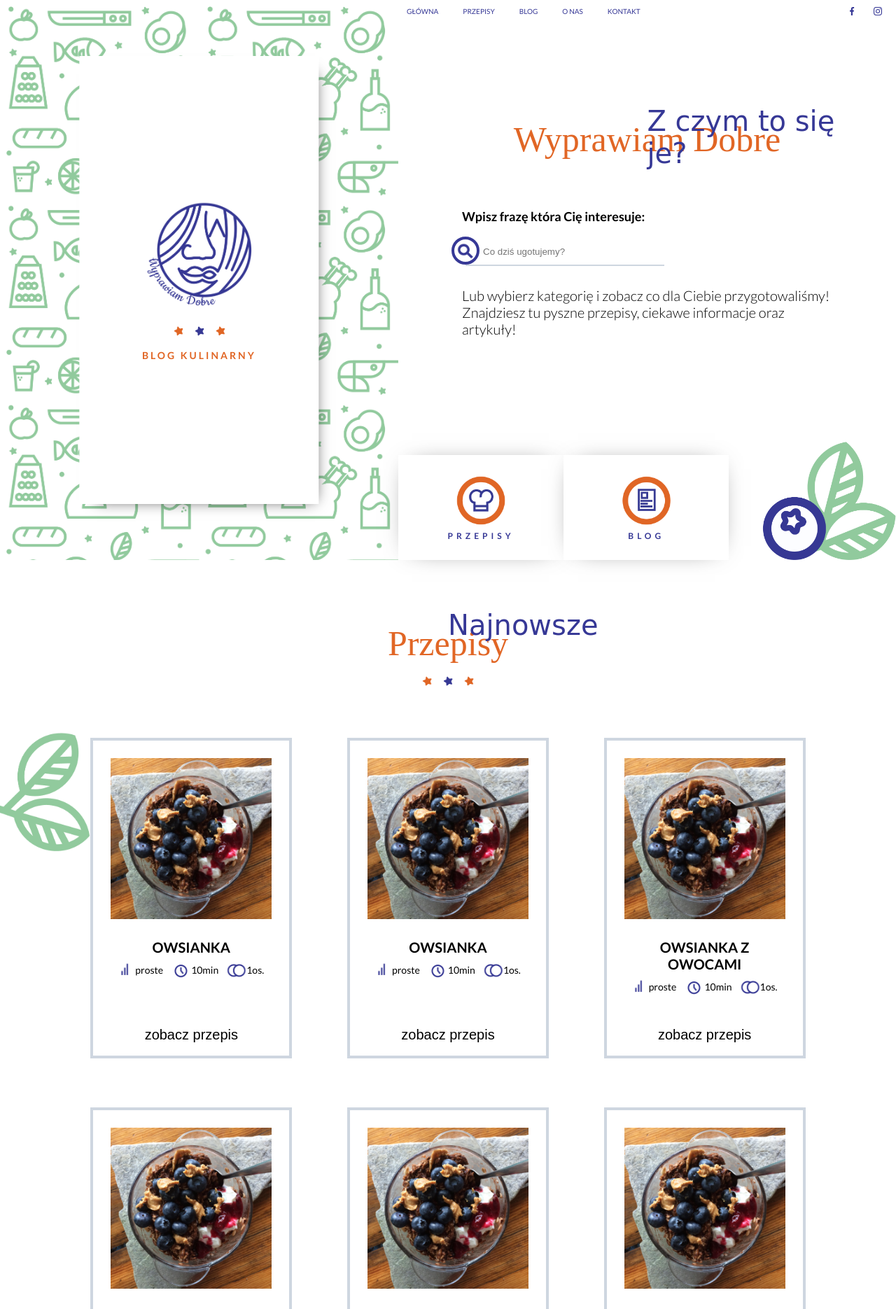
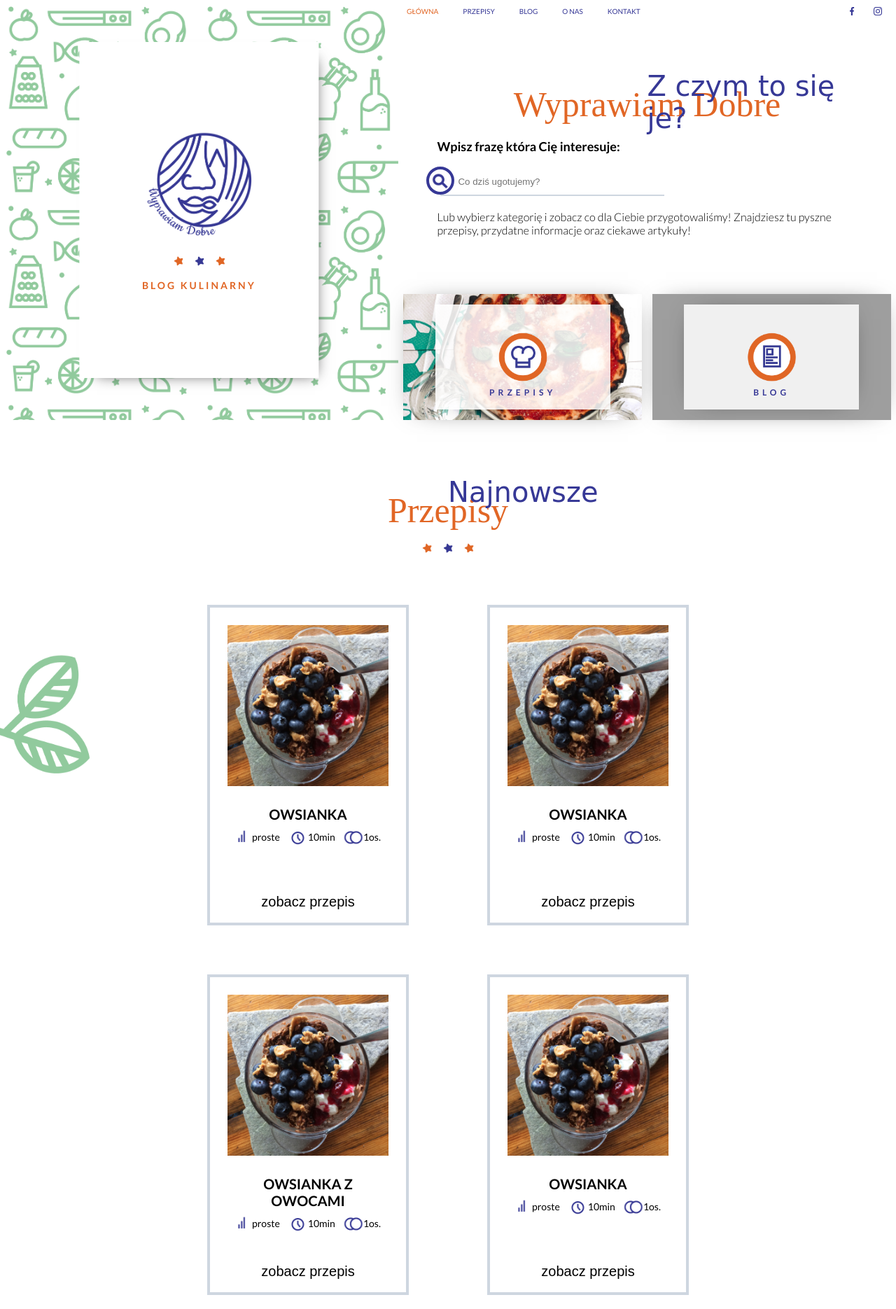
Before and after one commit to BartYan/Wyprawiam-Dobre, a PHP site: page / in a window 1280 px wide. Shown: the top 1870 px of the page at 70% size. Run offline with PHP 8.4, Linux system fonts and the light colour scheme; grey boxes are pictures that could not be loaded.

Commit message:
infoBox changes

```diff
--- a/index.html
+++ b/index.html
@@ -32,7 +32,7 @@
       <!--THE OVERLAY-->
       <div id="overlay_menu" class="nav_overlay">
         <div class="nav_overlay-content">
-          <!--<a href="#" class="nav_overlay-content--link">główna</a>-->
+          <a href="#" class="nav_overlay-content--link">główna</a>
           <a href="#" class="nav_overlay-content--link">przepisy</a>
           <a href="#" class="nav_overlay-content--link">blog</a>
           <a href="#" class="nav_overlay-content--link">o nas</a>
@@ -42,7 +42,7 @@
       <!--DESKTOP HEADER-->
       <ul class="menu">
         <li class="menu_item">
-          <a class="menu_item-link" href="#">główna</a>
+          <a class="menu_item-link menu_active" href="#">główna</a>
         </li>
         <li class="menu_item">
           <a class="menu_item-link" href="#">przepisy</a>
@@ -72,6 +72,7 @@
 
   <!--WELCOME SECTION-->
   <section class="section">
+
     <div class="patternBox">
       <div class="patternBox_white">
         <div class="patternBox_white-items">
@@ -81,41 +82,45 @@
         </div>
       </div>
     </div>
+
     <div class="infoBox">
+
       <div class="infoBox_top">
         <div class="section_title">
           <span class="section_title-span">Z czym to się je?</span>
           <h1 class="section_title-head">Wyprawiam Dobre</h1>
         </div>
-
         <form class="input_container search" method="get" action="">
           <label for="search" class="input_container-label"> Wpisz frazę która Cię interesuje:</label>
           <fieldset>
-            <input class="input_container-roll" type="search" id="search" name="search" placeholder="Co dziś ugotujemy?">
+            <input class="input_container-roll" type="search" id="search" name="search"
+              placeholder="Co dziś ugotujemy?">
             <button class="input_container-btn">
               <img class="input_container-btn--img" src="img/loupe.png" alt="search icon">
               <span class="input_container-btn--text">szukaj</span>
             </button>
           </fieldset>
         </form>
-
         <p class="infoBox-description">Lub wybierz
           kategorię i zobacz co dla Ciebie przygotowaliśmy!
-          Znajdziesz tu pyszne przepisy, ciekawe informacje oraz artykuły!</p>
+          Znajdziesz tu pyszne przepisy, przydatne informacje oraz ciekawe artykuły!</p>
       </div>
+
       <div class="infoBox_bottom">
+        <div class="infoBox_bottom-box--1">
           <div class="infoBox_bottom-cat">
             <img class="infoBox_bottom-cat--image" src="img/chef.png" alt="chef icon">
             <p class="infoBox_bottom-cat--txt">przepisy</p>
           </div>
+        </div>
+        <div class="infoBox_bottom-box--2">
           <div class="infoBox_bottom-cat">
             <img class="infoBox_bottom-cat--image" src="img/article.png" alt="article icon">
             <p class="infoBox_bottom-cat--txt">blog</p>
           </div>
-        <div class="infoBox_bottom-bb">
-          <img class="blueBerry" src="img/blueBerry.png" alt="blueberry">
         </div>
       </div>
+
     </div>
   </section>
 
@@ -260,7 +265,7 @@
 
   <!--NEWSLETTER SECTION-->
   <section class="section">
-    <div class="infoBox">
+    <div class="infoBox infoBox_newsLetter">
       <div class="infoBox_top">
         <div class="section_title">
           <span class="section_title-span">Załap się na</span>
--- a/sass/_base.scss
+++ b/sass/_base.scss
@@ -115,33 +115,63 @@ body {
 //INFO BOX (Hello section & newsletter)
 .infoBox {
 	width: 100%;
-	height: 550px;
+	height: 750px;
 	position: relative;
 
 	&-description {
 		font-size: 16px;
 		font-weight: lighter;
-		padding: 30px 20px;
+		padding: 20px 20px;
 	}
 
 	&_bottom {
 		position: absolute;
-		display: flex;
 		width: 100%;
-		margin: 25px 0 0 0;
 		padding: 0;
 		bottom: 0;
 
+		&-box--1 {
+			position: relative;
+			//width: 48%;
+			width: 98%;
+			height: 220px;
+			margin: 20px auto 0 auto;
+
+			background-image: url("../img/photos/4.jpg");
+			background-repeat: cover;
+			background-size: 100%;
+			-webkit-box-shadow: 0px 0px 35px -20px rgba(0, 0, 0, 0.75);
+			-moz-box-shadow: 0px 0px 35px -20px rgba(0, 0, 0, 0.75);
+			box-shadow: 0px 0px 35px -20px rgba(0, 0, 0, 0.75);
+		}
+
+		&-box--2 {
+			position: relative;
+			//width: 48%;
+			width: 98%;
+			height: 220px;
+			margin: 20px auto 0 auto;
+			background-image: url("../img/photos/44.jpg");
+			background-repeat: cover;
+			background-size: 100%;
+			-webkit-box-shadow: 0px 0px 35px -20px rgba(0, 0, 0, 0.75);
+			-moz-box-shadow: 0px 0px 35px -20px rgba(0, 0, 0, 0.75);
+			box-shadow: 0px 0px 35px -20px rgba(0, 0, 0, 0.75);
+		}
+
 		&-cat {
 			position: relative;
-			width: 99%;
+			top: 50%;
+			left: 50%;
+			transform: translate(-50%, -50%);
+			width: 250px;
 			height: 150px;
-			background-color: $white-color;
+			background-color: rgba(255, 255, 255, 0.85);
 			-webkit-box-shadow: 0px 0px 35px -20px rgba(0, 0, 0, 0.75);
 			-moz-box-shadow: 0px 0px 35px -20px rgba(0, 0, 0, 0.75);
 			box-shadow: 0px 0px 35px -20px rgba(0, 0, 0, 0.75);
 			/*background hover*/
-			background-image: radial-gradient(circle at center, $orange-color 50%, transparent 50%);
+			background-image: radial-gradient(circle at center, $white-color 50%, transparent 50%);
 			background-repeat: no-repeat;
 			transition: background-size .5s, transform 0.2s ease-in-out;
 			background-size: 0 0;
@@ -151,64 +181,56 @@ body {
 			&--image {
 				width: 70px;
 				@include centered;
-				margin-top: -10px;
+				opacity: 1 !important;
 			}
 
 			&--txt {
 				@include centered;
 				color: $navyBlue-color;
-				margin-top: 40px;
+				margin-top: 50px;
 				font-size: 12px;
 				font-weight: bold;
 				text-transform: uppercase;
 				letter-spacing: 5px;
+				opacity: 1 !important;
 			}
 		}
 
-		&-bb {
-			display: none;
-			position: relative;
-			width: 100%;
+		&-cat:hover {
+			background-size: 200% 200%;
+			transform: translate(-50%, -50%) scale(1.1);
+			z-index: 10;
+			cursor: pointer;
 
-			.blueBerry {
-				position: absolute;
-				width: 80%;
-				bottom: 0;
-				right: 0;
+			&-txt {
+				font-size: 15px;
 			}
 		}
 
 		//newsletter section
 		&-img {
+			display: block;
 			width: 40%;
 			margin: 0 auto 0 auto;
+			padding: 0;
 		}
 	}
+}
 
-	&_bottom-cat:hover {
-		background-size: 200% 200%;
-		transform: scale(1.1);
-		z-index: 10;
-		cursor: pointer;
-
-		.cat-txt {
-			color: white;
-			font-size: 15px;
-		}
-	}
+.infoBox_newsLetter {
+	height: 500px;
 }
 
 /* INPUT CSS */
 .input_container {
 	position: relative;
 	padding: 0;
-	margin-top: 30px;
 
 	&-label {
 		display: inline-block;
 		font-size: 18px;
 		font-weight: bold;
-		padding: 40px 0 20px 20px;
+		padding: 20px 0 20px 20px;
 		text-align: center;
 	}
 
--- a/sass/_header.scss
+++ b/sass/_header.scss
@@ -67,6 +67,10 @@
 			color: $orange-color;
 		}
 	}
+}
+
+.menu_active {
+	color: $orange-color !important;
 }
 
 .menu_social {
--- a/sass/_mediaqueries.scss
+++ b/sass/_mediaqueries.scss
@@ -22,7 +22,7 @@
 	.section_title {
 		&-head {
 			font-size: 50px;
-			margin-top: 70px;
+			margin-top: 50px;
 			padding-top: 20px;
 		}
 
@@ -33,10 +33,10 @@
 
 	//INFO BOX (first welcome section & newsletter)
 	.infoBox {
-
+		height: 600px;
 		&_top {
 			width: 90%;
-			margin: 0 auto 0 auto;
+			margin: 100px auto 0 auto;
 		}
 
 		&-instruction {
@@ -44,16 +44,31 @@
 		}
 
 		&_bottom {
-			margin-top: 120px;
+			margin: 120px 0 0 0;
+			display: flex;
+
+			&-box--1 {
+				width: 48%;
+			}
+
+			&-box--2 {
+				width: 48%;
+			}
 
 			&--txt {
 				font-size: 20px;
 			}
+
 			&-img {
 				width: 200px;
 			}
 		}
 	}
+
+	.recipe_section {
+		margin-top: 80px;
+	}
+
 
 	/*FOOTER CSS*/
 	.footer {
@@ -115,8 +130,18 @@
 		display: block;
 	}
 
-	.infoBox_bottom-bb {
-		display: block;
+	.infoBox {
+
+		&_bottom {
+
+			&-box--1 {
+				height: 180px;
+			}
+
+			&-box--2 {
+				height: 180px;
+			}
+		}
 	}
 
 	.recipe {
@@ -133,22 +158,39 @@
 	}
 }
 
-@media (min-width: 1200px) {
+@media (min-width: 1290px) {
 	.infoBox {
 		height: 100vh;
+
+
+
+			&_bottom {
+
+				&-box--1 {
+					height: 220px;
+				}
+
+				&-box--2 {
+					height: 220px;
+				}
+			}
+
 
 		&_top {
 			/*position: absolute;
 			top: 10%;
 			left: 0;
 			right: 0;*/
-			margin: 150px auto 0 auto;
+			margin: 120px auto 0 auto;
 			width: 80%;
 		}
 
 		&-description {
 			font-size: 20px;
 		}
+	}
+	.infoBox_newsLetter {
+		height: 100vh;
 	}
 
 	.recipe {
@@ -166,6 +208,7 @@
 				.image {
 					width: 300px;
 				}
+
 				.blogTitle {
 					font-size: 22px;
 				}
@@ -198,27 +241,5 @@
 		&-description {
 			font-size: 25px;
 		}
-
-		&_bottom {
-
-			&-cat {
-				position: relative;
-				width: 99%;
-				height: 250px;
-
-				&--image {
-					width: 100px;
-					margin-top: -10px;
-				}
-
-				&--txt {
-					font-size: 20px;
-					padding-top: 30px;
-				}
-			}
-			&-img {
-				width: 350px;
-			}
-		}
 	}
 }
```
Also changed, not shown: css/style.min.css, img/photos/4.jpg (added), img/photos/43.jpg (added), 6 other files. Lines whose indentation alone changed are shown as unchanged.
